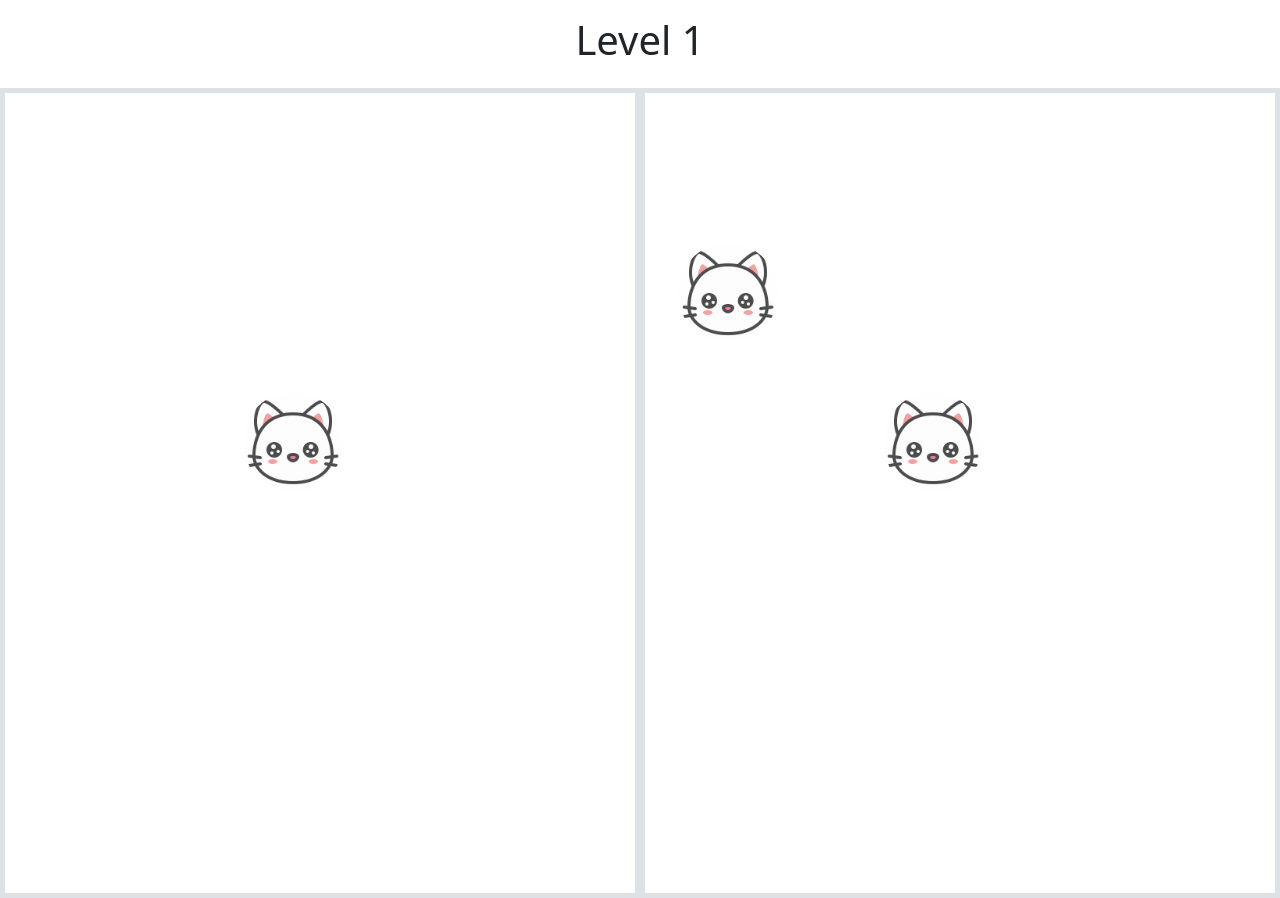
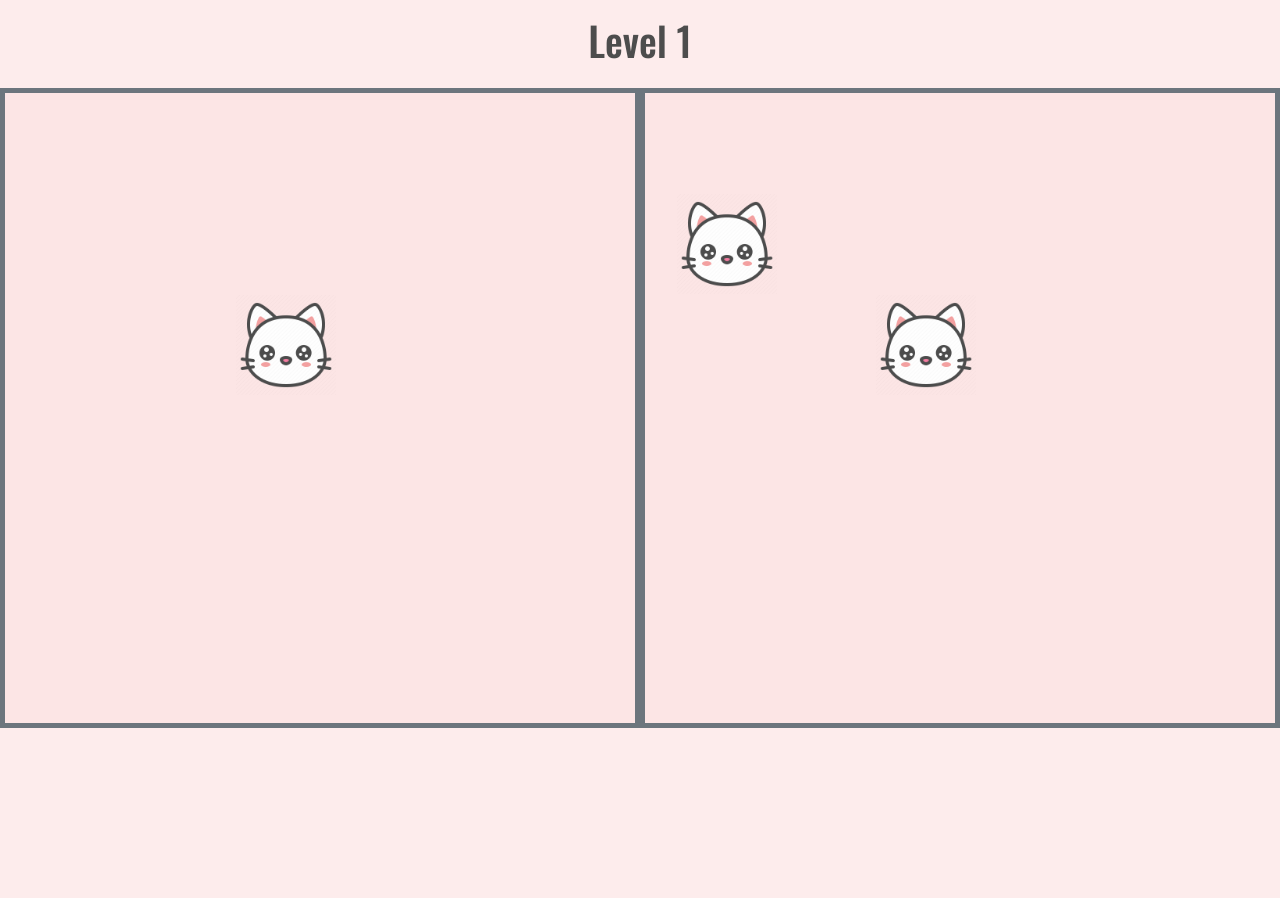
Before and after one commit to mariemzayn18/Find-The-Difference, a plain HTML site: page index.html in a window 1280 px wide. After the commit the page ends 800 px from the top, so only its background shows below. Drawn offline with nearby package versions, Linux system fonts and the light colour scheme; a web font is replaced by a local one.

Commit message:
Final Touches

```diff
--- a/game.js
+++ b/game.js
@@ -7,7 +7,7 @@ const rightGrid = document.getElementById("rightGrid");
 const leftRect = leftGrid.getBoundingClientRect();
 const rightRect = rightGrid.getBoundingClientRect();
 
-leftGrid.style.height = window.outerHeight + "px";
+const gridsRow = document.getElementById("grids");
 
 // Create our images
 const buttonImage = document.createElement("button");
@@ -16,8 +16,18 @@ img.src = "assets/img.png";
 
 // get Random positions in the grid
 function getRandomPositions(grid) {
-  const randomX = Math.floor(Math.random() * (grid.clientWidth - 85));
-  const randomY = Math.floor(Math.random() * window.innerHeight);
+  let imgWidth = 100,
+    imgHeight = 100;
+
+  if (window.innerWidth < 650) {
+    imgWidth = 50;
+    imgHeight = 50;
+  }
+
+  const randomX = Math.floor(Math.random() * (grid.clientWidth - imgWidth));
+  const randomY = Math.floor(
+    Math.random() * (gridsRow.offsetHeight - imgWidth)
+  );
   return [randomX, randomY];
 }
 
--- a/index.html
+++ b/index.html
@@ -8,6 +8,12 @@
       href="https://cdn.jsdelivr.net/npm/bootstrap@5.3.2/dist/css/bootstrap.min.css"
       rel="stylesheet"
     />
+    <link rel="preconnect" href="https://fonts.googleapis.com" />
+    <link rel="preconnect" href="https://fonts.gstatic.com" crossorigin />
+    <link
+      href="https://fonts.googleapis.com/css2?family=Oswald:wght@500&family=Preahvihear&family=Space+Mono&display=swap"
+      rel="stylesheet"
+    />
     <link rel="stylesheet" href="style.css" />
     <script src="game.js" defer></script>
   </head>
@@ -16,11 +22,11 @@
       <div class="row text-center">
         <h1 id="level" class="py-3"></h1>
       </div>
-      <div class="row grids p-0">
-        <div class="col border border-5 p-0">
+      <div class="row grids p-0" id="grids">
+        <div class="col border border-secondary border-5 p-0">
           <div id="leftGrid"></div>
         </div>
-        <div class="col border border-5 p-0">
+        <div class="col border border-secondary border-5 p-0">
           <div id="rightGrid"></div>
         </div>
       </div>
--- a/style.css
+++ b/style.css
@@ -1,8 +1,13 @@
 img {
-  border-radius: 50%;
   width: 100px;
   height: auto;
   position: absolute;
+}
+
+@media screen and (max-width: 650px) {
+  img {
+    width: 50px;
+  }
 }
 
 button {
@@ -10,11 +15,22 @@ button {
   border: none;
 }
 
-#leftGrid,
-#rightGrid {
-  position: relative;
+h1 {
+  color: #4d4d4d;
+  font-family: "Oswald", sans-serif;
+}
+
+body {
+  background-color: rgba(245, 162, 162, 0.2);
 }
 
 .grids {
   height: 80vh;
 }
+
+#leftGrid,
+#rightGrid {
+  position: relative;
+  height: 100%;
+  background-color: rgba(245, 162, 162, 0.1);
+}
```
